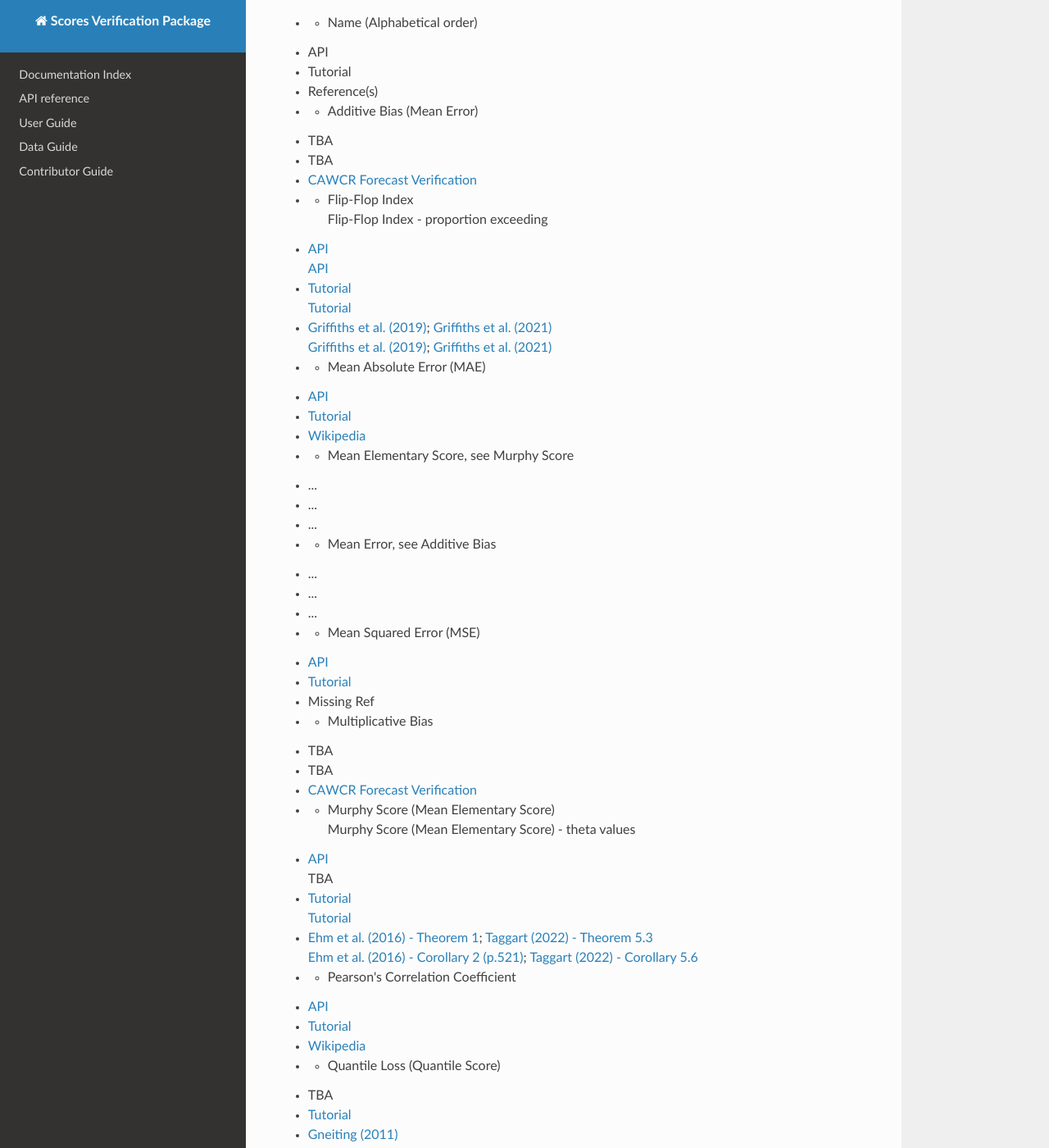
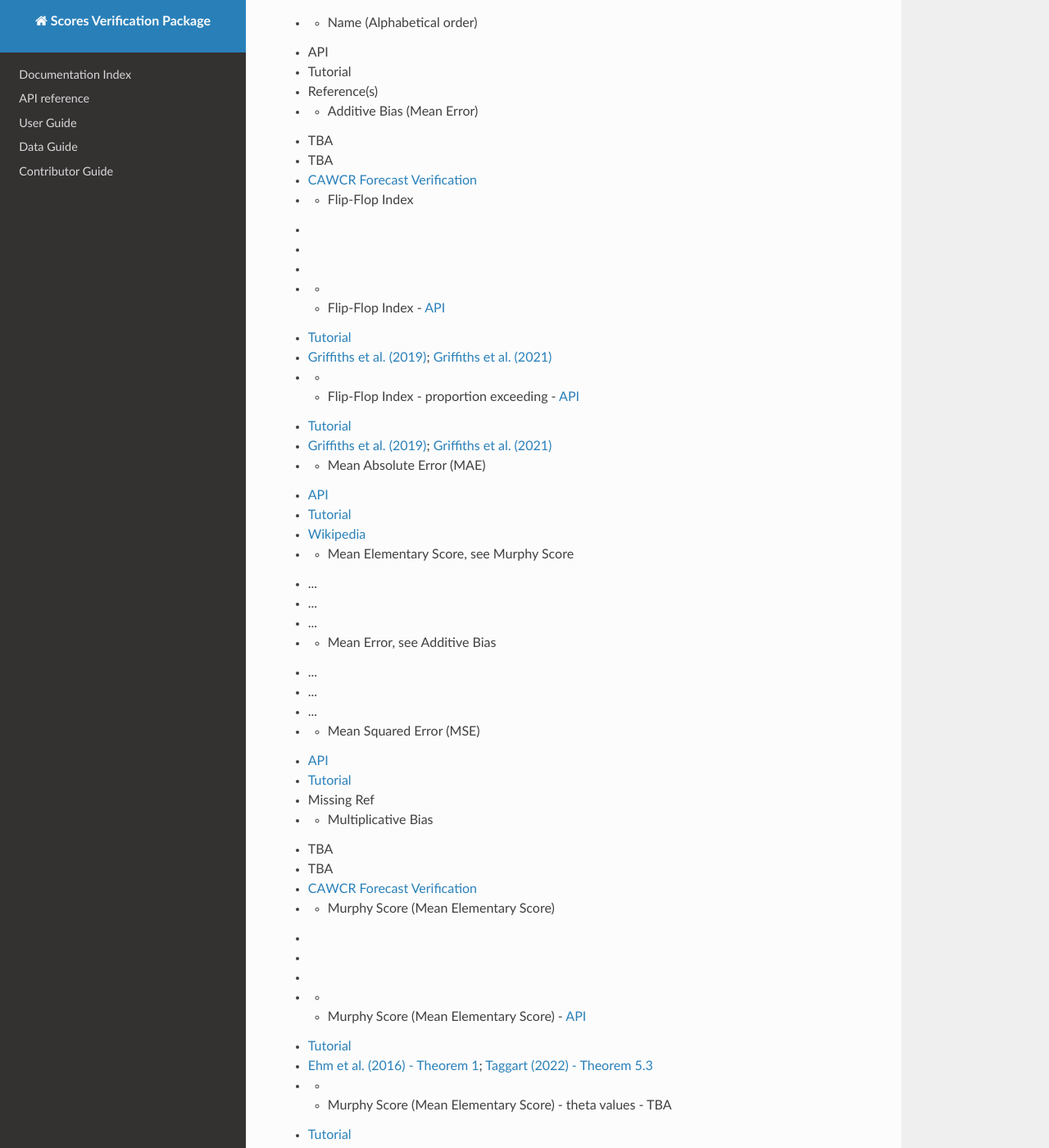
Before and after one commit to nci/scores, an MkDocs documentation site: the page built from docs/included.md, in a window 1280 px wide and 1400 px high, scrolled down 285 px. Shown: the whole window at 82% size. Built offline with MkDocs 1.6.1, drawn with Linux system fonts in a browser that asks for light colours; nearby versions of some CDN libraries; some of the changed text lies outside the part shown.

Commit message:
Even more table updates

```diff
--- a/docs/included.md
+++ b/docs/included.md
@@ -14,12 +14,24 @@
   - TBA
   - [CAWCR Forecast Verification](https://www.cawcr.gov.au/projects/verification/)
 * - Flip-Flop Index
-    Flip-Flop Index - proportion exceeding
-  - [API](https://scores.readthedocs.io/en/latest/api.html#scores.continuous.flip_flop_index)
+  -
+  -
+  -
+* -
+    - Flip-Flop Index
+  -
+    [API](https://scores.readthedocs.io/en/latest/api.html#scores.continuous.flip_flop_index)
+  -
+    [Tutorial](https://scores.readthedocs.io/en/latest/tutorials/Flip_Flop_Index.html)
+  -
+    [Griffiths et al. (2019)](https://doi.org/10.1002/met.1732); [Griffiths et al. (2021)](https://doi.org/10.1071/ES21010)
+* -
+    - Flip-Flop Index - proportion exceeding
+  -
     [API](https://scores.readthedocs.io/en/latest/api.html#scores.continuous.flip_flop_index_proportion_exceeding)
-  - [Tutorial](https://scores.readthedocs.io/en/latest/tutorials/Flip_Flop_Index.html)
+  -
     [Tutorial](https://scores.readthedocs.io/en/latest/tutorials/Flip_Flop_Index.html)
-  - [Griffiths et al. (2019)](https://doi.org/10.1002/met.1732); [Griffiths et al. (2021)](https://doi.org/10.1071/ES21010)
+  -
     [Griffiths et al. (2019)](https://doi.org/10.1002/met.1732); [Griffiths et al. (2021)](https://doi.org/10.1071/ES21010)
 * - Mean Absolute Error (MAE)
   - [API](https://scores.readthedocs.io/en/latest/api.html#scores.continuous.mae)
@@ -42,12 +54,24 @@
   - TBA
   - [CAWCR Forecast Verification](https://www.cawcr.gov.au/projects/verification/)
 * - Murphy Score (Mean Elementary Score)
-    Murphy Score (Mean Elementary Score) - theta values
-  - [API](https://scores.readthedocs.io/en/latest/api.html#scores.continuous.murphy_score)
+  -
+  -
+  -
+* -
+    - Murphy Score (Mean Elementary Score)
+  -
+    [API](https://scores.readthedocs.io/en/latest/api.html#scores.continuous.murphy_score)
+  -
+    [Tutorial](https://scores.readthedocs.io/en/latest/tutorials/Murphy_Diagrams.html)
+  -
+    [Ehm et al. (2016) - Theorem 1](https://www.jstor.org/stable/24775351); [Taggart (2022) - Theorem 5.3](https://doi.org/10.1214/21-ejs1957)
+* -
+    - Murphy Score (Mean Elementary Score) - theta values
+  -
     TBA
-  - [Tutorial](https://scores.readthedocs.io/en/latest/tutorials/Murphy_Diagrams.html)
+  -
     [Tutorial](https://scores.readthedocs.io/en/latest/tutorials/Murphy_Diagrams.html)
-  - [Ehm et al. (2016) - Theorem 1](https://www.jstor.org/stable/24775351); [Taggart (2022) - Theorem 5.3](https://doi.org/10.1214/21-ejs1957)
+  -
     [Ehm et al. (2016) - Corollary 2 (p.521)](https://www.jstor.org/stable/24775351); [Taggart (2022) - Corollary 5.6](https://doi.org/10.1214/21-ejs1957)
 * - Pearson's Correlation Coefficient
   - [API](https://scores.readthedocs.io/en/latest/api.html#scores.continuous.correlation)
```
Also changed, not shown: other parts of docs/included.md (+2 -2 lines).
